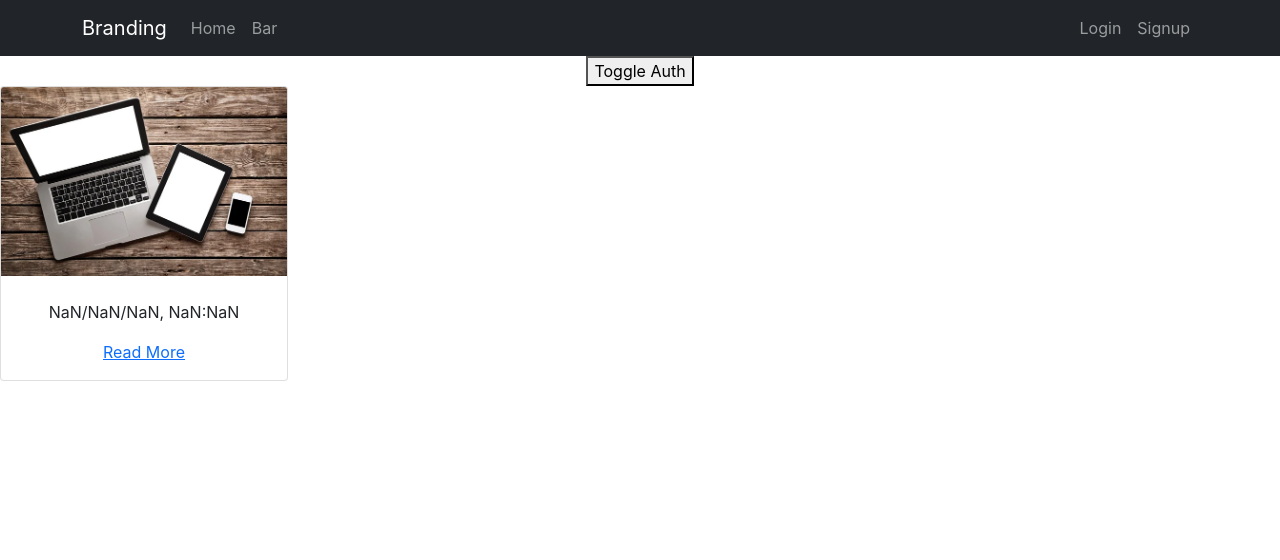
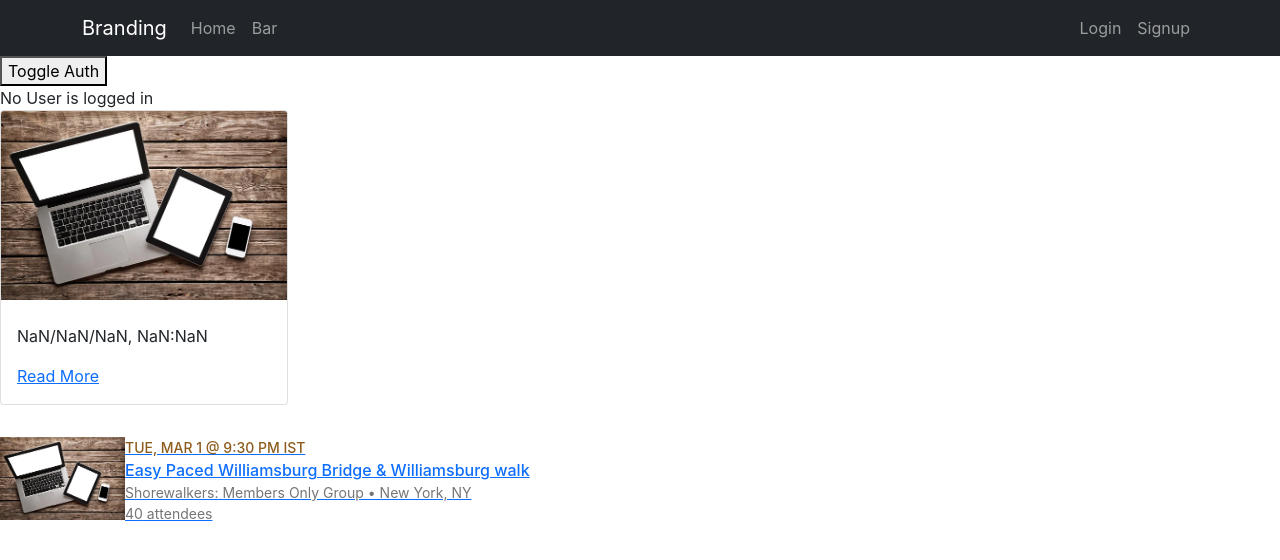
Before and after one commit to cruedo/Eventor, a React (Create React App) app in the folder frontend/: page / in a window 1280 px wide. Shown: the top 560 px of the page. Built offline with nearby package versions, Linux system fonts and the light colour scheme; no server answers.

Commit message:
Shows current logged in user in home page
- created Event card component
- redirect to home page on successful login

```diff
--- a/frontend/src/App.js
+++ b/frontend/src/App.js
@@ -18,7 +18,7 @@ function App() {
   }
 
   return (
-    <div className="App">
+    <div className="">
       <BrowserRouter>
 
         <AppNavbar />
--- /dev/null
+++ b/frontend/src/components/EventCard.js
@@ -0,0 +1,28 @@
+import { Link } from 'react-router-dom'
+import { Card } from 'react-bootstrap'
+import '../styles/EventDisplay.css'
+import stock_media from '../static/stock-media.jpg'
+import '../styles/EventCard.css'
+
+export default function EventCard({ info }) {
+    let dateTime = "TUE, MAR 1 @ 9:30 PM IST"
+    let title = "Easy Paced Williamsburg Bridge & Williamsburg walk"
+    let attendees = 40
+    let location = "Shorewalkers: Members Only Group • New York, NY"
+
+    return (
+        <Link variant="primary" to={"/events/"+info.eventID}>
+            <div className='ec-root'>
+                <div>
+                    <img src={stock_media} className='ec-img'/>
+                </div>
+                <div>
+                    <div className='ec-dt'>{dateTime}</div>
+                    <div className='ec-title'>{title}</div>
+                    <div className='ec-loc'>{location}</div>
+                    <div className='ec-loc'>{attendees} attendees</div>
+                </div>
+            </div>
+        </Link>
+    )
+}
--- a/frontend/src/components/Home.js
+++ b/frontend/src/components/Home.js
@@ -1,11 +1,18 @@
 import { useState, useEffect } from "react"
 import axios from "axios"
 import EventDisplay from "./EventDisplay"
+import EventCard from "./EventCard"
+import { useDispatch, useSelector } from "react-redux"
 
 function Home() {
     const [EventsList, setEventsList] = useState({
         data: [{}]
     })
+
+    const dispatch = useDispatch()
+    let authed = useSelector((state) => state.auth.authed)
+    let user = useSelector((state) => state.user.user)
+
 
     useEffect(() => {
         axios.get(`http://localhost:8000/events`)
@@ -20,7 +27,9 @@ function Home() {
 
     return (
         <div>
+            {authed ? `Current User: ${user.username}` : "No User is logged in"}
             <EventDisplay info={EventsList.data[0]}/>
+            <EventCard info={EventsList.data[0]}/>
         </div>
     )
 }
--- a/frontend/src/components/Login.js
+++ b/frontend/src/components/Login.js
@@ -3,6 +3,7 @@ import axios from 'axios'
 import { useDispatch, useSelector } from "react-redux"
 import { updateUser } from "../features/user"
 import { updateAuth } from "../features/auth"
+import { Navigate } from "react-router-dom"
 
 export default function Login() {
     const [Username, setUsername] = useState("")
@@ -10,7 +11,8 @@ export default function Login() {
     const [Message, setMessage] = useState("")
 
     const dispatch = useDispatch()
-    const User = useSelector(state => state.user.user)
+    const User = useSelector((state) => state.user.user)
+    const authed = useSelector((state) => state.auth.authed)
 
 
     function handleSubmit(e) {
@@ -31,11 +33,17 @@ export default function Login() {
         })
     }
 
+    if(authed) {
+        return (
+            <Navigate to="/" />
+        )
+    }
+
     return (
         <div>
             <br/><br/><br/><br/>
             <b>{Message}</b>
-            <i>{JSON.stringify(User)}</i>
+            {/* <i>{JSON.stringify(User)}</i> */}
             <form onSubmit={handleSubmit}>
                 <label>
                     Username <br/>
--- a/frontend/src/components/Logout.js
+++ b/frontend/src/components/Logout.js
@@ -2,6 +2,7 @@ import axios from "axios"
 import { useEffect } from "react"
 import { Navigate } from "react-router"
 import { updateAuth } from "../features/auth"
+import { updateUser } from "../features/user"
 import { useDispatch } from "react-redux"
 
 export default function Login() {
@@ -12,6 +13,7 @@ export default function Login() {
         .then(res => {
             console.log(res.data)
             dispatch(updateAuth(false))
+            dispatch(updateUser({}))
         })
         .catch(err => {
             console.log(err)
--- a/frontend/src/features/user.js
+++ b/frontend/src/features/user.js
@@ -9,7 +9,7 @@ const userSlice = createSlice({
     initialState,
     reducers: {
         updateUser: (state, action) => {
-            state.user = {...state.user, ...action.payload}
+            state.user = action.payload
         }
     }
 })
--- /dev/null
+++ b/frontend/src/styles/EventCard.css
@@ -0,0 +1,25 @@
+.ec-root {
+    margin-top: 2rem;
+    display: flex;
+    flex-direction: row;
+}
+
+.ec-dt {
+    font-weight: 500;
+    color: rgb(141, 92, 29);
+    font-size: 0.875rem;
+}
+
+.ec-title {
+    font-weight: 500;
+}
+
+.ec-loc {
+    font-size: 0.875rem;
+    color: rgb(117, 117, 117);
+}
+
+.ec-img {
+    width: 125px;
+    height: auto;
+}
```
